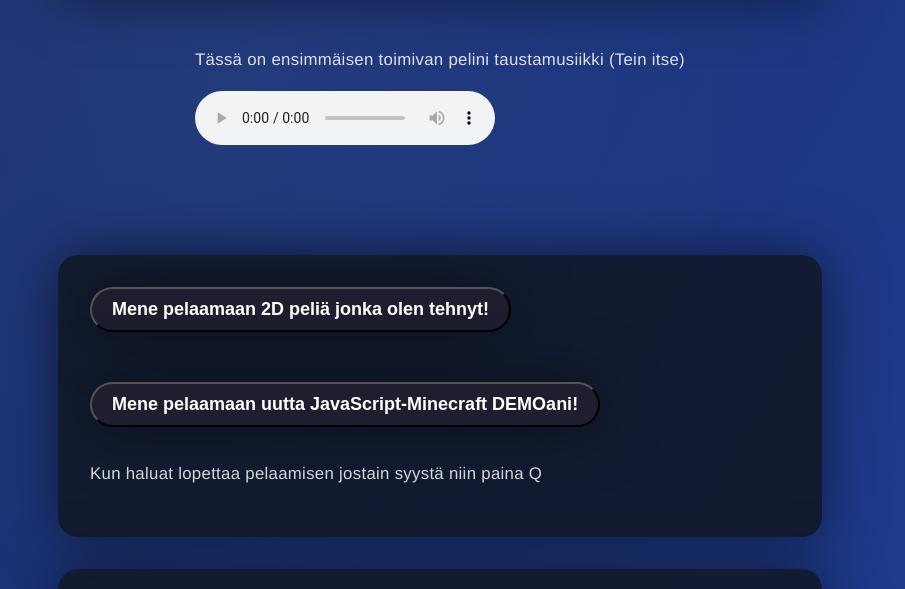
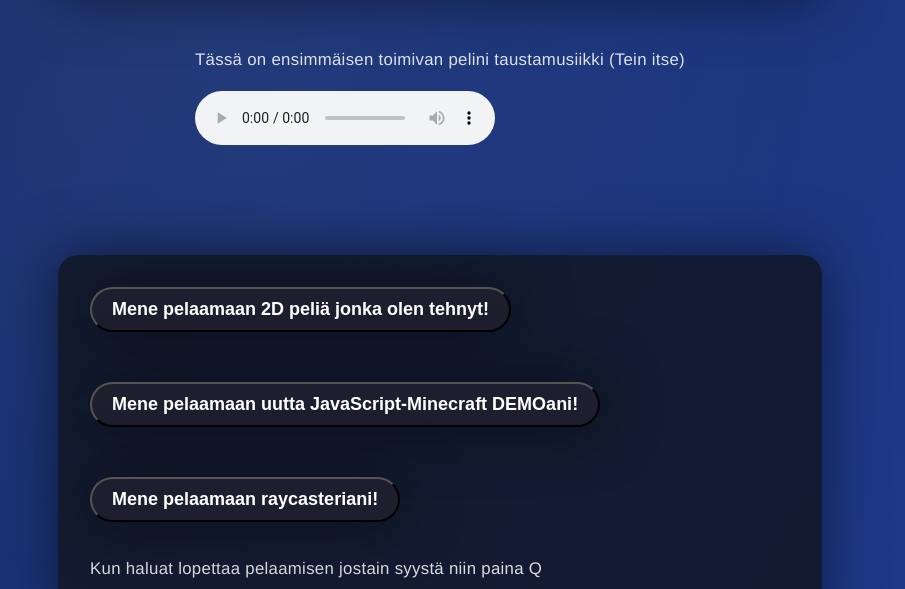
Before and after one commit to peikkoKoodaa/Nettisivu, a website: page HTML/public/index.html in a window 1280 px wide. Shown: the part 224-813 px from the top of the page, without its empty margins (200-1105 px from the left). Drawn offline with Linux system fonts and the light colour scheme; no server answers.

Commit message:
Peli lisätty!

```diff
--- a/HTML/public/index.html
+++ b/HTML/public/index.html
@@ -22,6 +22,10 @@
         <br>
         <a href="3DGame.html">
             <button>Mene pelaamaan uutta JavaScript-Minecraft DEMOani!</button>
+        </a>
+        <br>
+        <a href="raycaster.html">
+            <button>Mene pelaamaan raycasteriani!</button>
         </a>
         <p>Kun haluat lopettaa pelaamisen jostain syystä niin paina Q</p>
     </div>
```
